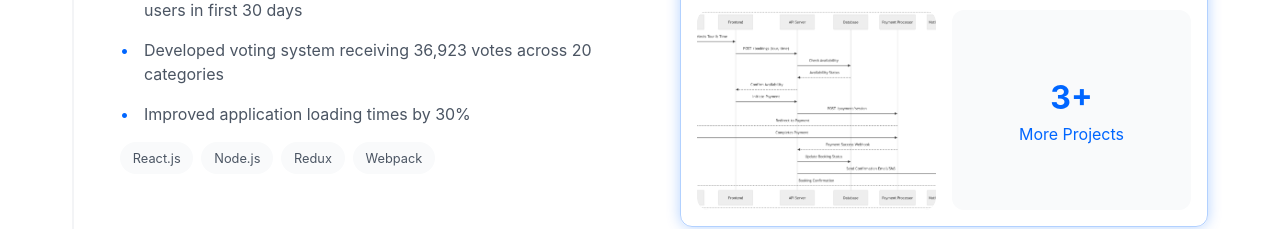
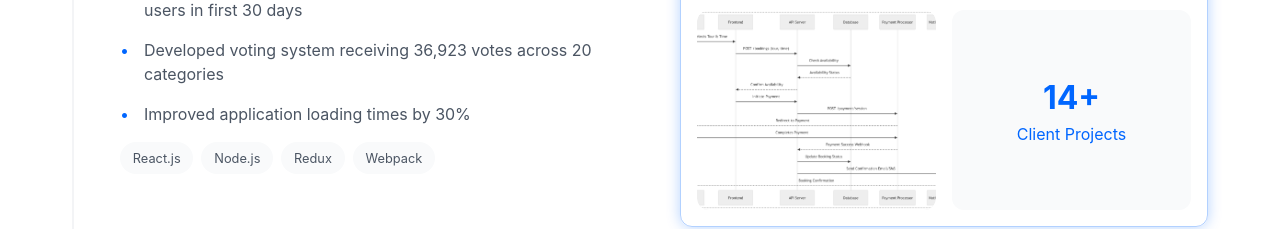
Before and after one commit to Josejpd3/plasencia.dev, a Next.js app: page / in a window 1280 px wide. Shown: the part 1460-1689 px from the top of the page. Built offline with nearby package versions, Linux system fonts and the light colour scheme.

Commit message:
fix: Update project labels to reflect accurate total completed client projects

```diff
--- a/src/app/components/Experience/Experience.tsx
+++ b/src/app/components/Experience/Experience.tsx
@@ -55,7 +55,7 @@ export default function Experience() {
                         <div key={i} className="project-card more-projects">
                           <div className="project-count">
                             <span>{image.showMore}+</span>
-                            <p>More Projects</p>
+                            <p>Client Projects</p>
                           </div>
                         </div>
                       ) : (
--- a/src/app/data/experience.ts
+++ b/src/app/data/experience.ts
@@ -73,12 +73,12 @@ export const experiences: Experience[] = [
         },
         {
           src: "/images/projects/more-projects.png",
-          alt: "More Projects",
+          alt: "Client Projects",
           width: 1920,
           height: 1080,
-          caption: "More Projects",
-          metric: "3+ Projects",
-          showMore: 3
+          caption: "Client Projects",
+          metric: "14+ Projects",
+          showMore: 14
 
         }
       ],
```
